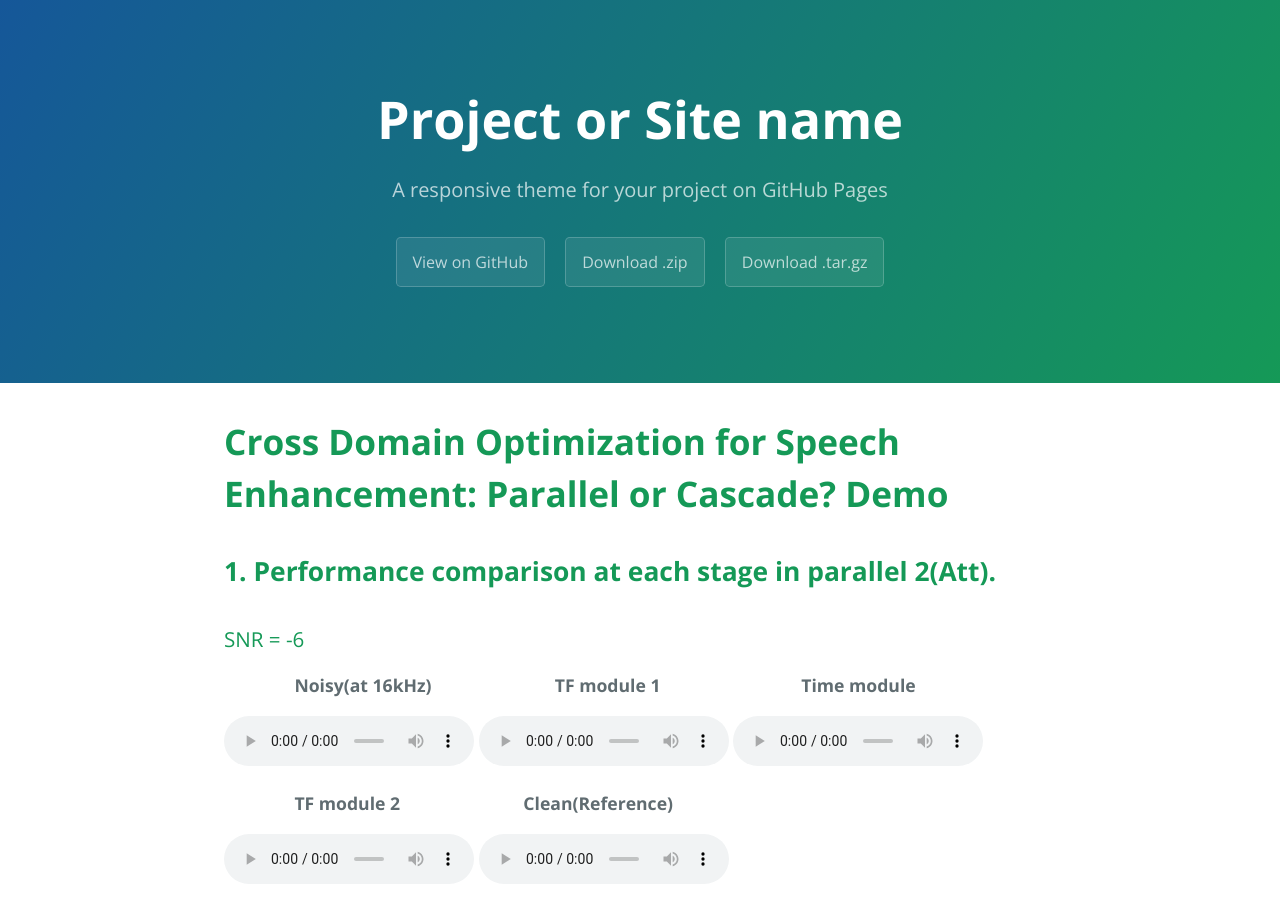
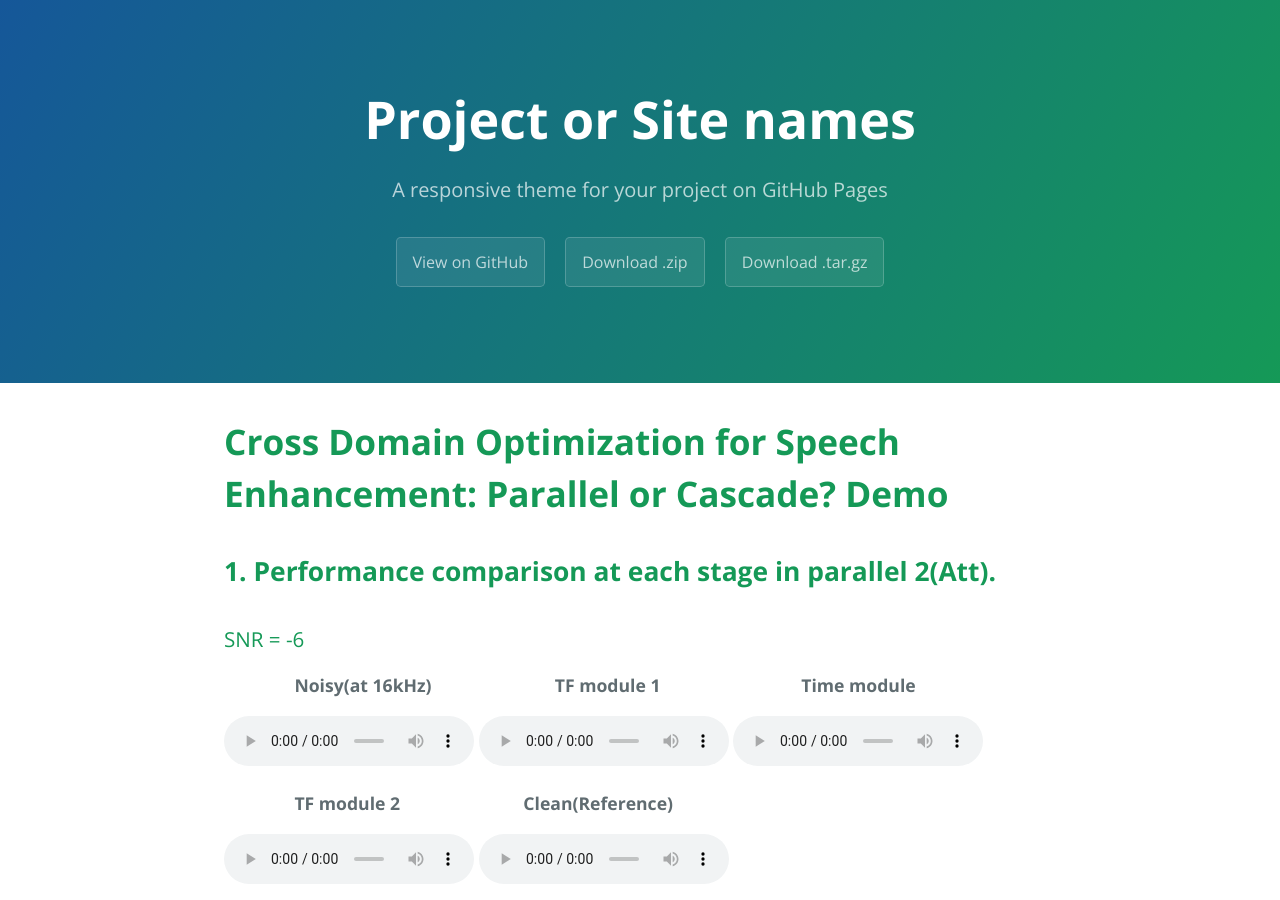
Before and after one commit to wanliangdaxia/wanliangdaxia.github.io, a Jekyll site: the page built from index.md, in a window 1280 px wide and 900 px high. Built offline with Jekyll 4.4.1, drawn with Linux system fonts in a browser that asks for light colours; our own code applies the rules of GitHub Pages for plain Markdown files; some of the changed text lies outside the part shown.

Commit message:
Update _config.yml

```diff
--- a/_config.yml
+++ b/_config.yml
@@ -1,5 +1,5 @@
 # Setup
-title:        Project or Site name
+title:        Project or Site names
 tagline:      A responsive theme for your project on GitHub Pages
 baseurl:      ""
 paginate:     1
```
